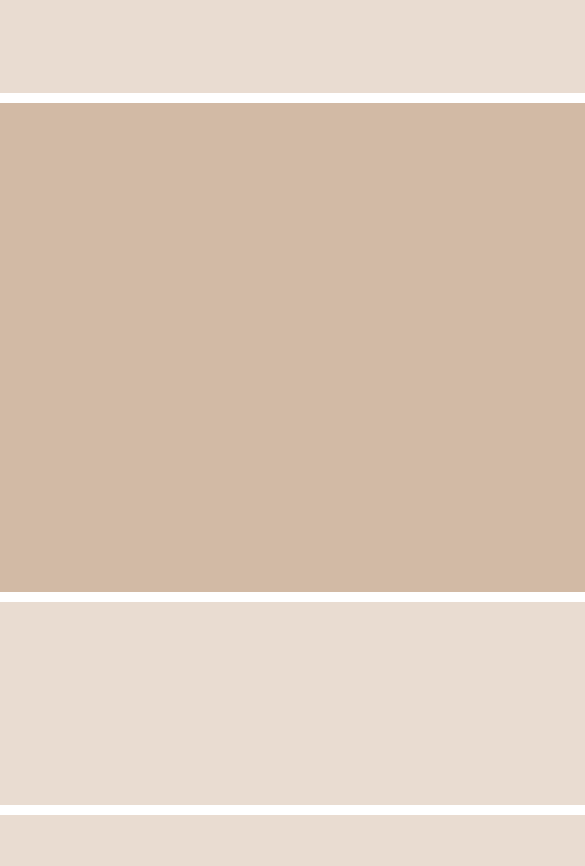
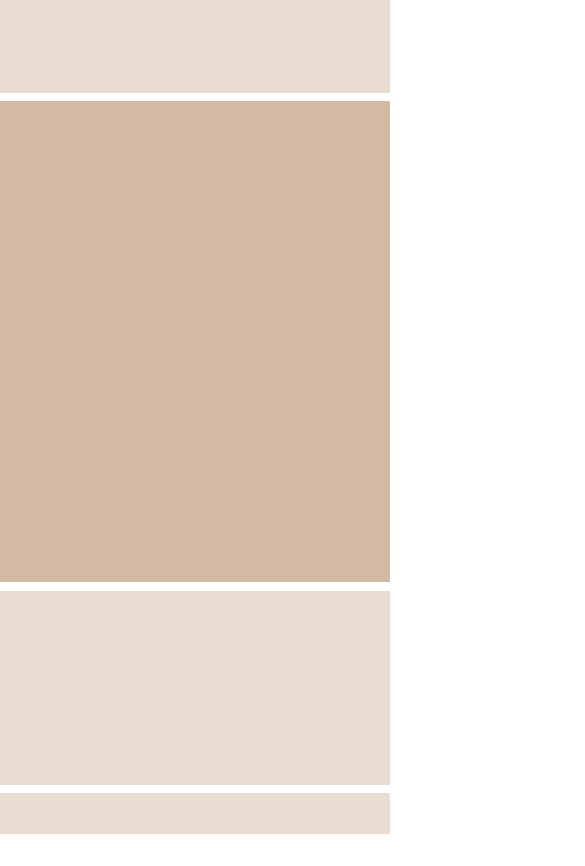
Before and after one commit to Luxianajpg/Preentrega2_Sirota, a plain HTML site: page index.html in a window 390 px wide. Shown: the top 866 px of the page, 585 px wide, since content can reach past the window. After the commit the page ends 844 px from the top, so only its background shows below. Drawn offline with Linux system fonts and the light colour scheme; a web font is replaced by a local one.

Commit message:
grids responsive

```diff
--- a/css/style.css
+++ b/css/style.css
@@ -6,23 +6,23 @@
 body {
     display: grid;
     grid-template-columns: 1fr;
-    grid-template-rows: 11vh 58vh 24vh 6vh;
-    row-gap: 10px;
+    grid-template-rows: 11vh 57vh 23vh 4.8vh;
+    row-gap: 1vh;
 }
 
 header {
     background-color: #e9dcd1;
-    width: 100vh;
+    width: auto;
 }
 main {
     background-color: #d2baa5;
-    width: 100vh;
+    width: auto;
 }
 section {
     background-color: #e9dcd1;
-    width: 100vh;
+    width: auto;
 }
 footer {
     background-color: #e9dcd1;
-    width: 100vh;
+    width: auto;
 }
```
